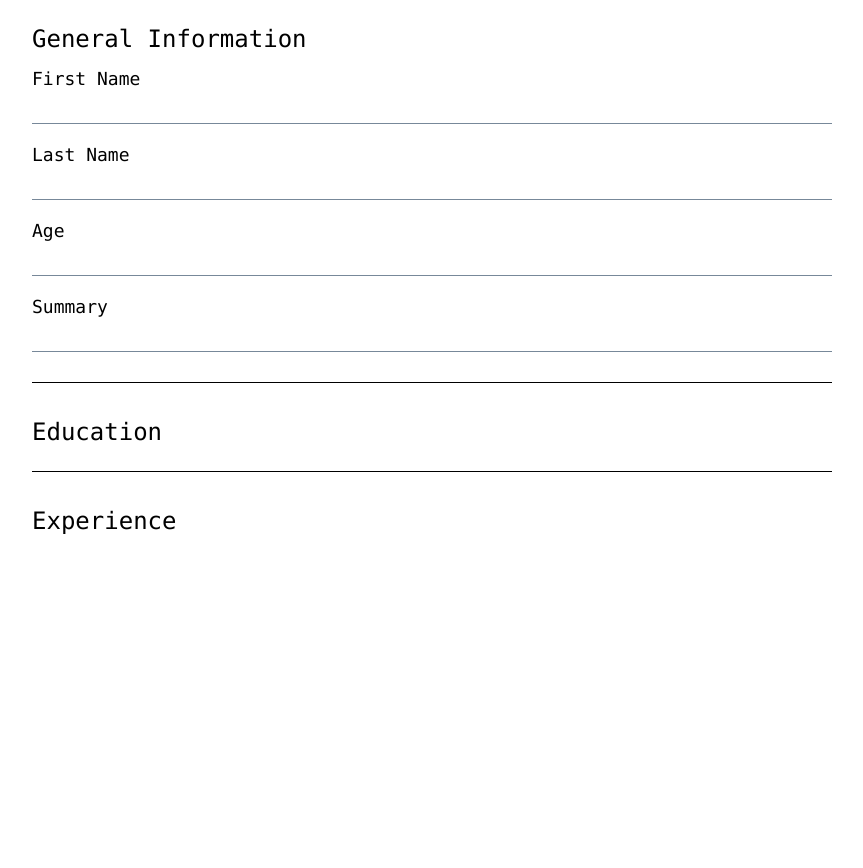
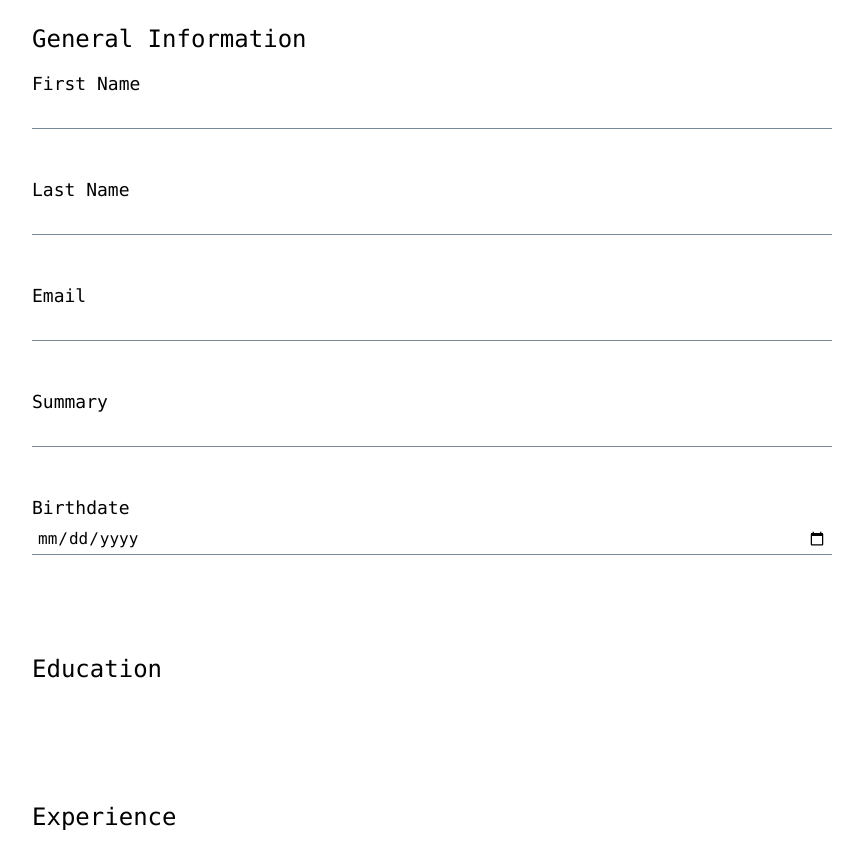
Before and after one commit to benjyongzh/odin-javascript, a React (Create React App) app in the folder projects/resume-builder/: page / in a window 1280 px wide. Shown: the top 868 px of the page, without its empty margins (208-1071 px from the left). Before the commit the page ends 800 px from the top, so only its background shows below. Built offline with nearby package versions, Linux system fonts and the light colour scheme.

Commit message:
Styling improvements.

```diff
--- a/projects/resume-builder/src/App.js
+++ b/projects/resume-builder/src/App.js
@@ -18,32 +18,20 @@ class App extends Component{
         fixedInputs: [
           {title: "First Name", type: "text", name: "firstName", key: uniqid()},
           {title: "Last Name", type: "text", name: "lastName", key: uniqid()},
-          {title: "Age", type: "number", name: "age", key: uniqid()},
+          {title: "Email", type: "email", name: "email", key: uniqid()},
           {title: "Summary", type: "text", name: "summary", key: uniqid()},
+          {title: "Birthdate", type: "date", name: "birthdate", key: uniqid()},
         ],
-        subSections: [],
       },
 
       education: {
         title: "Education",
         fixedInputs: [],
-        educationSections: [
-          // {title: "Institute", type: "text"},
-          // {title: "Qualification", type: "text"},
-          // {title: "Start Year", type: "number"},
-          // {title: "End Year", type: "number"},
-        ],
       },
 
       experience: {
         title: "Experience",
         fixedInputs: [],
-        experienceSections: [
-          // {title: "Workplace", type: "text"},
-          // {title: "Job Title", type: "text"},
-          // {title: "Start Year", type: "number"},
-          // {title: "End Year", type: "number"},
-        ],
       },
     }
 
--- a/projects/resume-builder/src/components/SectionComponent.js
+++ b/projects/resume-builder/src/components/SectionComponent.js
@@ -29,7 +29,6 @@ class SectionComponent extends Component{
 
     createSubSection(event){
         event.preventDefault();
-        console.log("creating sub section");
         //check if education or experience
         if (this.state.sectionType === "education"){
             this.createEducationSection();
@@ -39,7 +38,6 @@ class SectionComponent extends Component{
     };
 
     createEducationSection(){
-        console.log("create education section");
         this.setState({
             subSections: [...this.state.subSections, {
                 institute: "",
@@ -52,7 +50,6 @@ class SectionComponent extends Component{
     };
 
     createExperienceSection(){
-        console.log("create experience section");
         this.setState({
             subSections: [...this.state.subSections, {
                 company: "",
--- a/projects/resume-builder/src/components/SubSectionComponent.js
+++ b/projects/resume-builder/src/components/SubSectionComponent.js
@@ -12,6 +12,7 @@ class SubSectionComponent extends Component{
 
         return(
             <div className="subsection-container">
+
                 <InputComponent
                     id="organisation"
                     textLabel="Organisation"
--- a/projects/resume-builder/src/styles/App.css
+++ b/projects/resume-builder/src/styles/App.css
@@ -7,5 +7,5 @@
 form {
   display: grid;
   grid-auto-flow: row;
-  gap: 35px;
+  gap: 50px;
 }
--- a/projects/resume-builder/src/styles/ContentButtonAdd.css
+++ b/projects/resume-builder/src/styles/ContentButtonAdd.css
@@ -5,5 +5,8 @@
     border-radius: 8px;
     border-width: 0px;
     width: 100px;
-    align-self: end;
+    position: absolute;
+    top:0%;
+    right: 0%;
+    /* align-self: end; */
 }
--- a/projects/resume-builder/src/styles/InputComponent.css
+++ b/projects/resume-builder/src/styles/InputComponent.css
@@ -4,7 +4,11 @@
     align-items: flex-start;
     justify-content: center;
     gap: 5px;
-    padding-bottom: 20px;
+    padding-bottom: 40px;
+}
+
+.input-component:last-of-type {
+    padding-bottom: 0px;
 }
 
 label {
--- a/projects/resume-builder/src/styles/SectionComponent.css
+++ b/projects/resume-builder/src/styles/SectionComponent.css
@@ -1,9 +1,10 @@
 .section-container {
     display: flex;
     flex-direction: column;
-    gap: 15px;
-    padding-bottom: 10px;
-    border-bottom: 1px solid black;
+    gap: 20px;
+    padding-bottom:  50px;
+    /* border-bottom: 1px solid black; */
+    position: relative;
 }
 
 .section-container:last-of-type {
@@ -24,5 +25,6 @@
     flex-direction: column;
     align-items: stretch;
     justify-content: flex-start;
+    gap: 10px;
 
 }
--- a/projects/resume-builder/src/styles/SubSectionComponent.css
+++ b/projects/resume-builder/src/styles/SubSectionComponent.css
@@ -6,4 +6,5 @@
     border: 1px solid black;
     border-radius: 10px;
     padding: 15px;
+    margin: 10px;
 };
```
